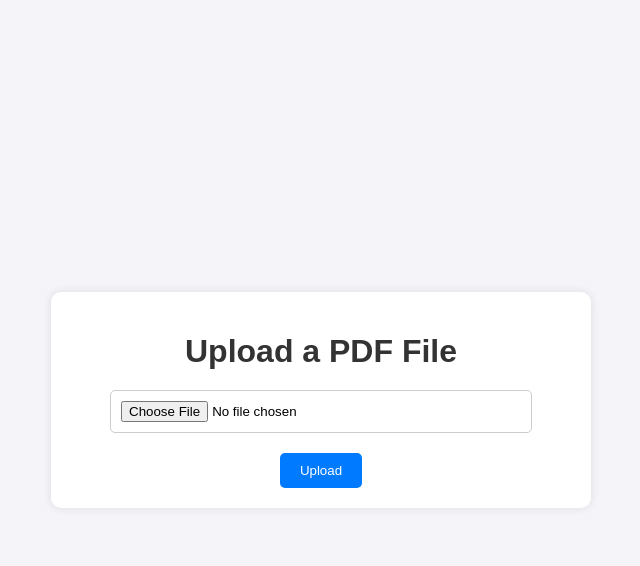
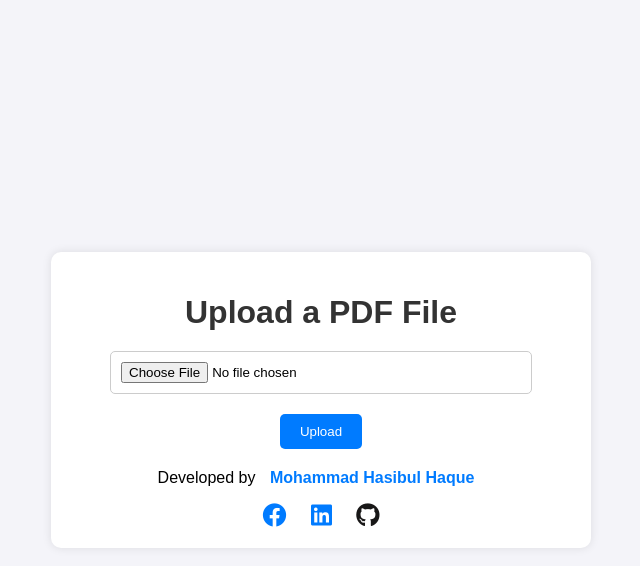
Before and after one commit to MHHJisan/questionSplitter_website, a Flask app: page / in a window 1280 px wide. Shown: the top 566 px of the page, without its empty margins (319-959 px from the left). Run offline with Flask 3, Linux system fonts and the light colour scheme.

Commit message:
adding developed by and icons

```diff
--- a/templates/index.html
+++ b/templates/index.html
@@ -4,6 +4,7 @@
     <meta charset="UTF-8">
     <meta name="viewport" content="width=device-width, initial-scale=1.0">
     <title>PDF Processor</title>
+    <link rel="stylesheet" href="https://cdnjs.cloudflare.com/ajax/libs/font-awesome/6.0.0-beta3/css/all.min.css">
     <style>
         body {
             font-family: Arial, sans-serif;
@@ -66,6 +67,26 @@
             color: #770000;
             border: 1px solid #cc0000;
         }
+        .developed-by {
+            margin-top: 20px;
+        }
+        .developed-by a {
+            color: #007bff;
+            margin: 0 10px;
+            text-decoration: none;
+            transition: color 0.3s ease;
+        }
+        .developed-by a:hover {
+            color: #0056b3;
+        }
+        .developed-by i {
+            font-size: 1.5em;
+        }
+
+        .github-icon {
+            color: #181717 !important;
+        }
+
     </style>
 </head>
 <body>
@@ -80,6 +101,12 @@
                 {{ message }}
             </div>
         {% endif %}
+        <div class="developed-by">
+            <p>Developed by <b><a href="https://jisansportfolio.netlify.app/" target="_blank">Mohammad Hasibul Haque</a></b></p>
+            <a href="https://www.facebook.com/hasibulhaquejisan/" target="_blank"><i class="fab fa-facebook"></i></a>
+            <a href="https://www.linkedin.com/in/mhhaquejisan/" target="_blank"><i class="fab fa-linkedin"></i></a>
+            <a href="https://github.com/MHHJisan/" target="_blank"><i class="fab fa-github github-icon"></i></a>
+        </div>
     </div>
 </body>
 </html>
```
